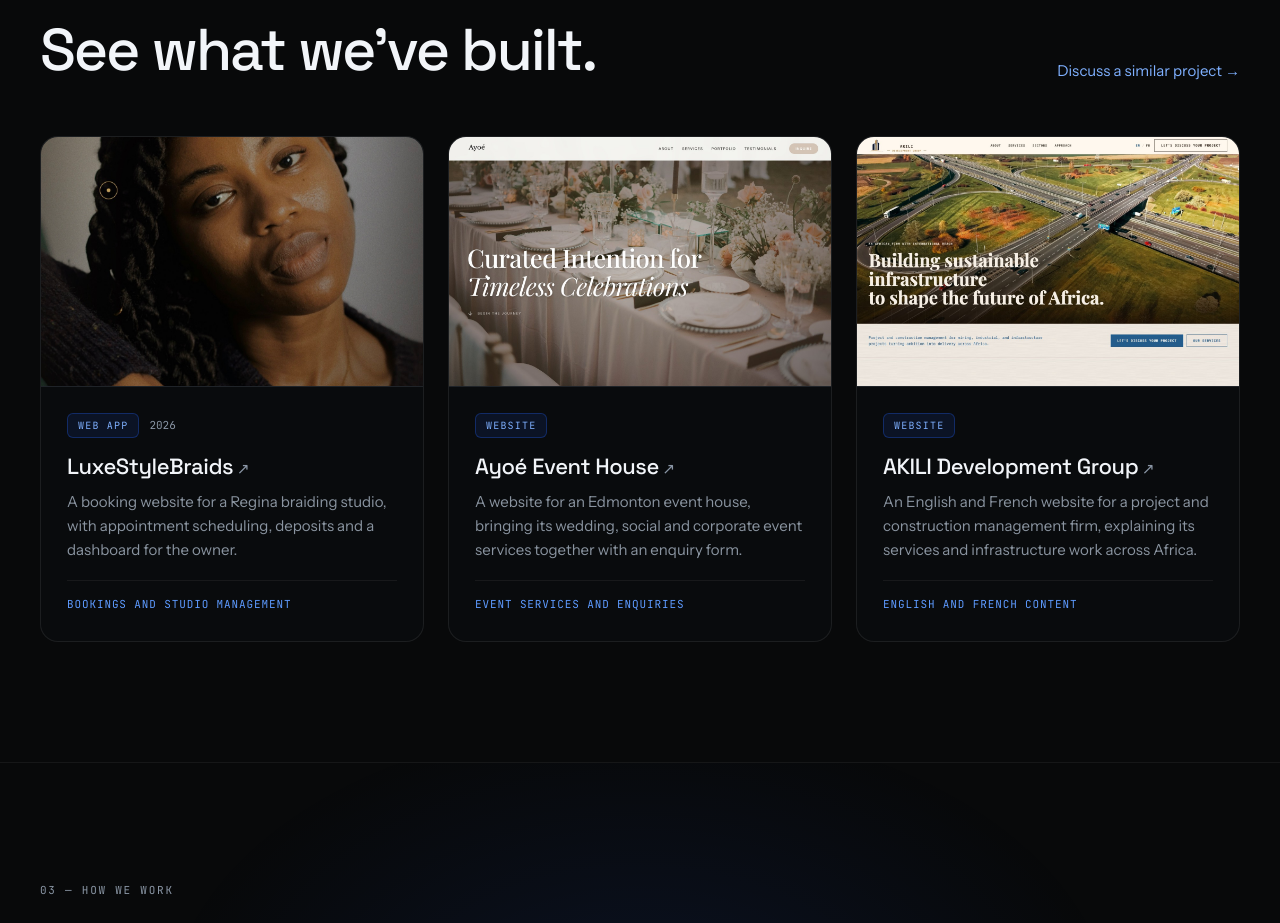
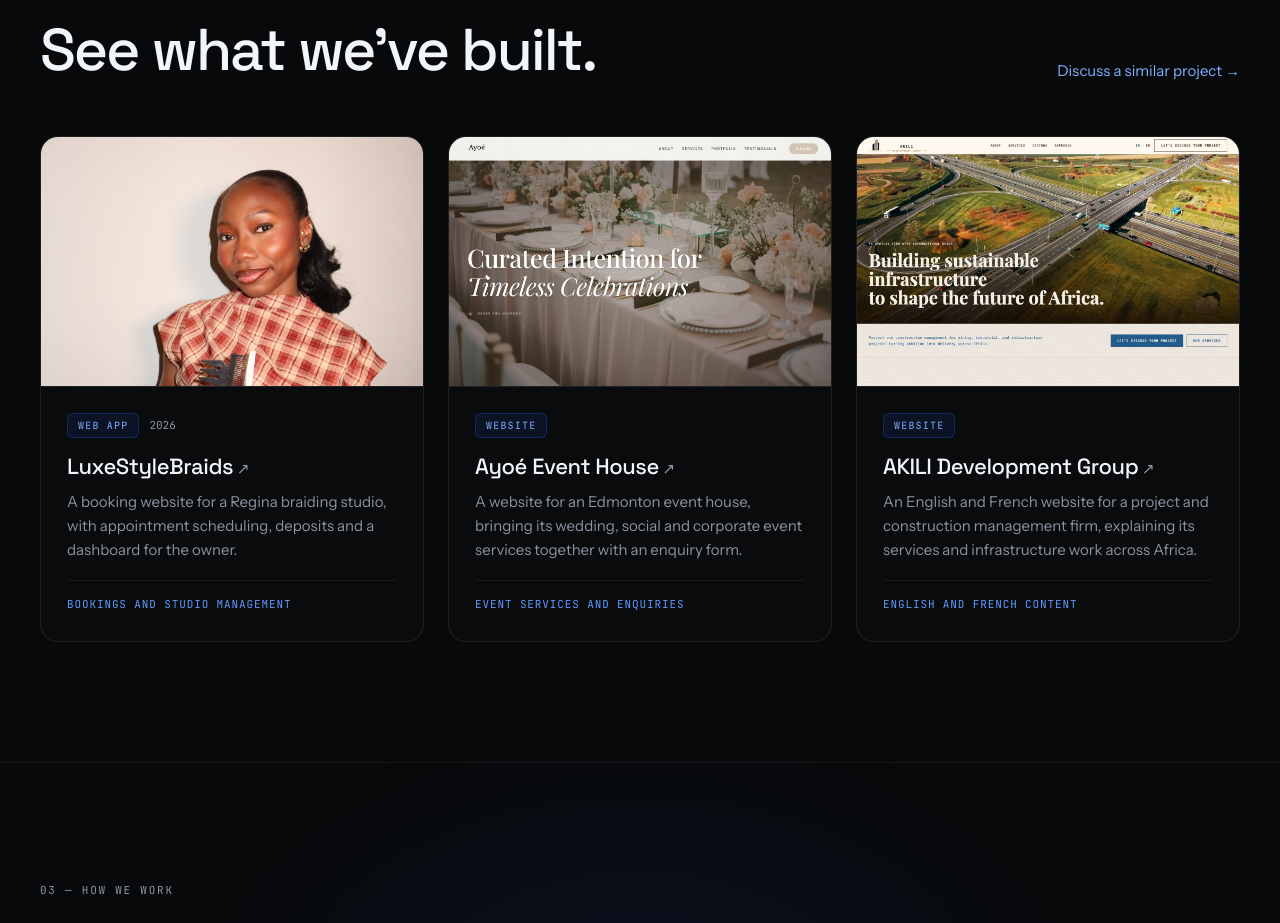
Before and after one commit to Bukola-Oludiran/SixthSummitLabs, a React (Vite) app: page / in a window 1280 px wide. Shown: the part 2200-3123 px from the top of the page. Built offline with nearby package versions, Linux system fonts and the light colour scheme.

Commit message:
fix(portfolio): replace LuxeStyle Braids photo

```diff
--- a/src/site.config.js
+++ b/src/site.config.js
@@ -236,7 +236,8 @@ export const services = [
 export const projects = [
   {
     slot: 'work1',
-    alt: 'A LuxeStyleBraids client photographed after a knotless braid install',
+    alt: 'Portrait of a woman holding hairstyling combs and scissors',
+    imagePosition: '50% 38%',
     kind: 'Web app',
     year: '2026',
     name: 'LuxeStyleBraids',
```
Also changed, not shown: src/assets/luxestylebraids.jpg.
